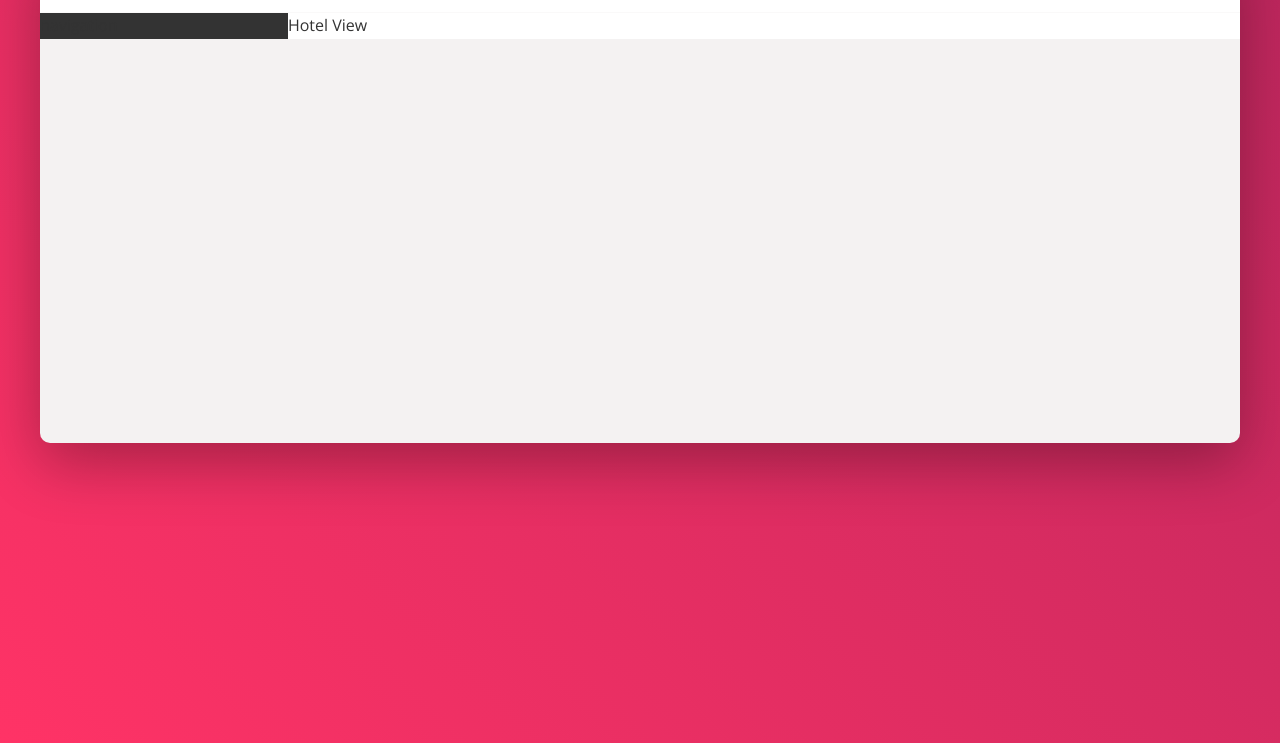
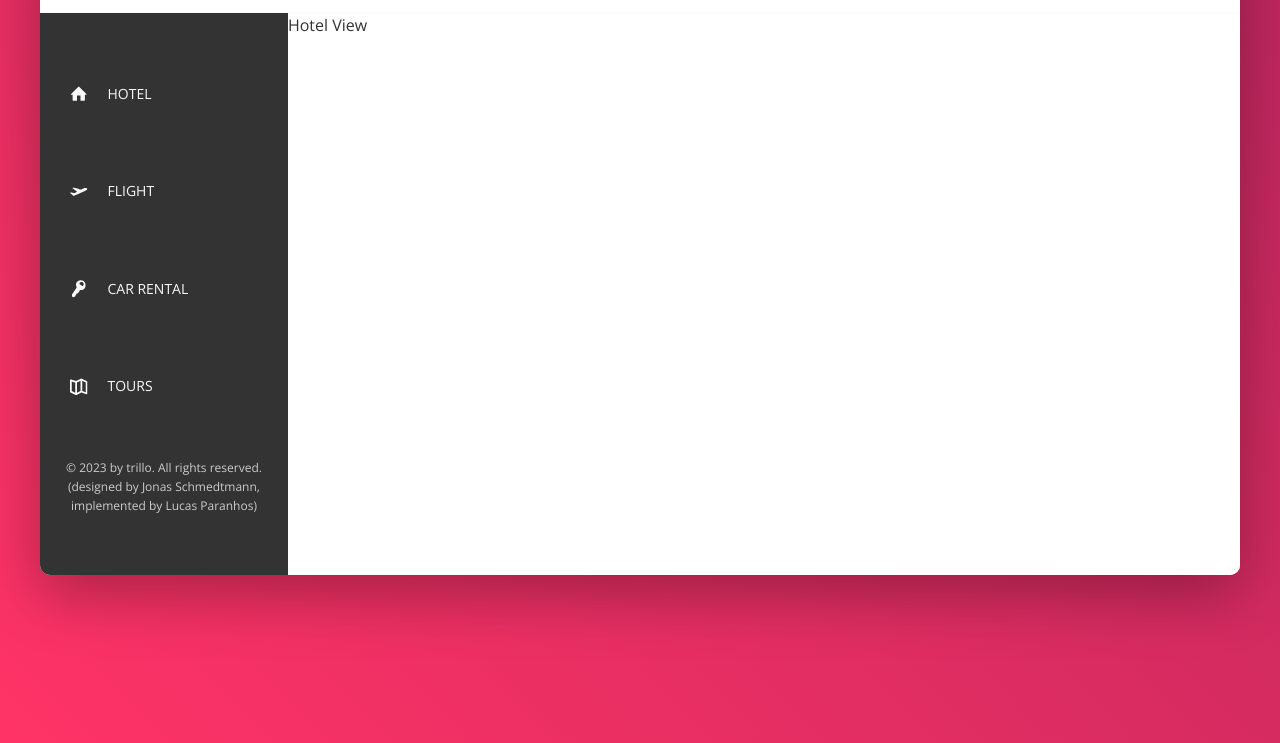
Before and after one commit to LucasParanhos/trillo-css-course, a website: page index.html in a window 1280 px wide. Shown: the part 137-880 px from the top of the page. Drawn offline with nearby package versions, Linux system fonts and the light colour scheme.

Commit message:
feat: sidebar itens and animations

```diff
--- a/index.html
+++ b/index.html
@@ -55,7 +55,47 @@
         </nav>
       </header>
       <div class="content">
-        <nav class="sidebar">navigation</nav>
+        <nav class="sidebar">
+          <ul class="side-nav">
+            <li class="side-nav__item">
+              <a href="#" class="side-nav__link">
+                <svg class="side-nav__icon">
+                  <use xlink:href="img/sprite.svg#icon-home"></use>
+                </svg>
+                <span>Hotel</span>
+              </a>
+            </li>
+
+            <li class="side-nav__item">
+              <a href="#" class="side-nav__link">
+                <svg class="side-nav__icon">
+                  <use xlink:href="img/sprite.svg#icon-aircraft-take-off"></use>
+                </svg>
+                <span>Flight</span>
+              </a>
+            </li>
+
+            <li class="side-nav__item">
+              <a href="#" class="side-nav__link">
+                <svg class="side-nav__icon">
+                  <use xlink:href="img/sprite.svg#icon-key"></use>
+                </svg>
+                <span>Car rental</span>
+              </a>
+            </li>
+
+            <li class="side-nav__item">
+              <a href="#" class="side-nav__link">
+                <svg class="side-nav__icon">
+                  <use xlink:href="img/sprite.svg#icon-map"></use>
+                </svg>
+                <span>Tours</span>
+              </a>
+            </li>
+          </ul>
+
+          <div class="legal">&copy; 2023 by trillo. All rights reserved. (designed by Jonas Schmedtmann, implemented by Lucas Paranhos)</div>
+        </nav>
         <main class="hotel-view">Hotel View</main>
       </div>
     </div>
--- a/sass/layout/_header.scss
+++ b/sass/layout/_header.scss
@@ -89,7 +89,7 @@
 
       content: "";
       height: 0rem;
-      width: 150%;
+      width: 0rem;
       border-radius: 50rem;
       background: radial-gradient(rgba($light-gray-1, 0.5), rgba($light-gray-4, 0.5));
       transition: all 0.1s;
@@ -99,6 +99,7 @@
     &:hover::after{
       height: 5rem;
       min-width: 5rem;
+      width: 150%;
     }
   }
 
--- a/sass/layout/_navigation.scss
+++ b/sass/layout/_navigation.scss
@@ -0,0 +1,74 @@
+.sidebar {
+  display: flex;
+  flex-direction: column;
+  justify-content: space-between;
+  font-size: 1.4rem;
+  list-style: none;
+  padding: 3.5rem 0;
+
+  .side-nav {
+    color: $light-gray-1;
+
+    &__item {
+      padding: 2rem 0rem;
+      width: 100%;
+      position: relative;
+
+      &:not(:last-child) {
+        margin-bottom: 0.5rem;
+      }
+
+      &::before {
+        content: "";
+        position: absolute;
+        top: 0;
+        left: 0;
+        height: 100%;
+        width: 0.3rem;
+        background-color: $primary;
+        transform: scaleY(0);
+        transition: transform 0.1s 0.2s,
+          width 0.2s cubic-bezier(1, 0, 0, 1) 0.1s background-color 0.1s;
+        transform-origin: center;
+      }
+
+      &:hover:before {
+        width: 100%;
+        transform: scaleY(1);
+        transition: transform 0.2s, width 0.4s cubic-bezier(1, 0, 0, 1) 0.2s;
+      }
+
+      &:active::before {
+        background-color: $primary-light;
+      }
+    }
+
+    &__link {
+      &:visited,
+      &:link {
+        display: flex;
+        align-items: center;
+        color: inherit;
+        text-decoration: none;
+        text-transform: uppercase;
+        padding: 1.5rem 3rem;
+        z-index: 1;
+        position: relative;
+      }
+    }
+
+    &__icon {
+      width: 1.75rem;
+      height: 1.75rem;
+      fill: currentColor;
+      margin-right: 2rem;
+    }
+  }
+
+  .legal {
+    font-size: 1.2rem;
+    text-align: center;
+    padding: 2.5rem;
+    color: $light-gray-4;
+  }
+}
```
Also changed, not shown: css/style.css.
